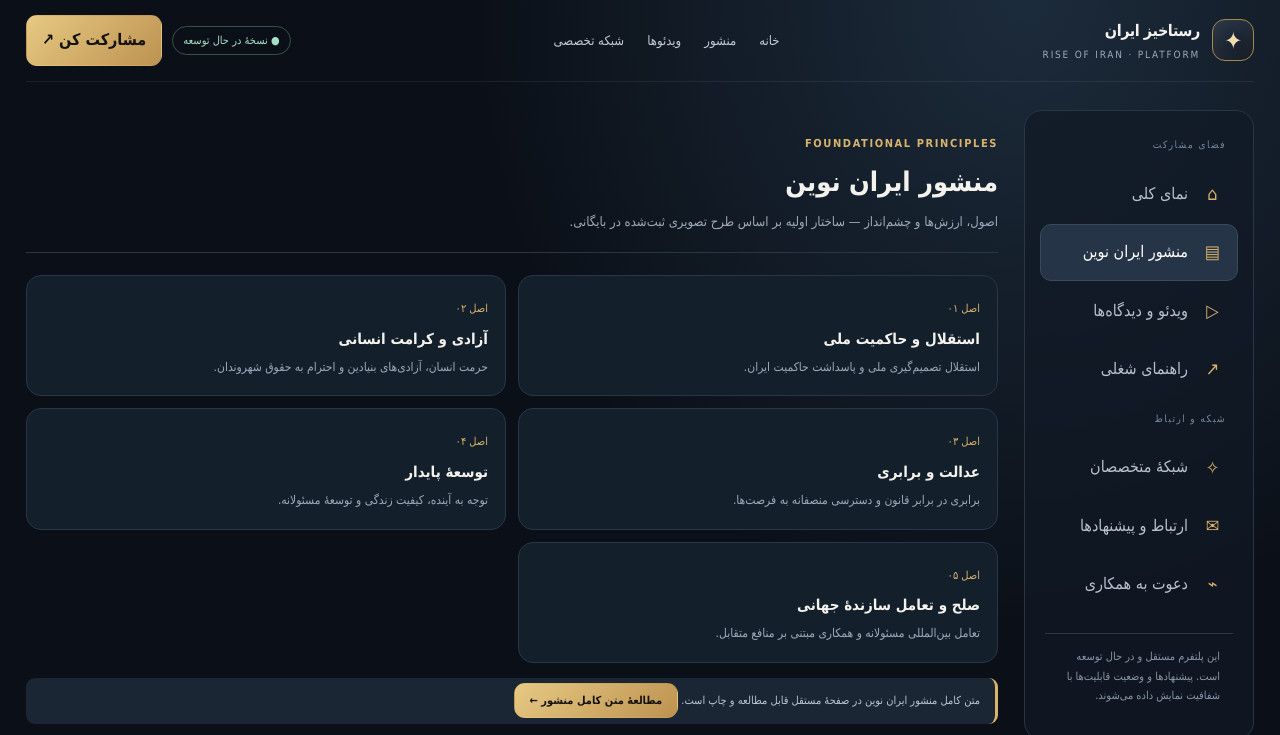
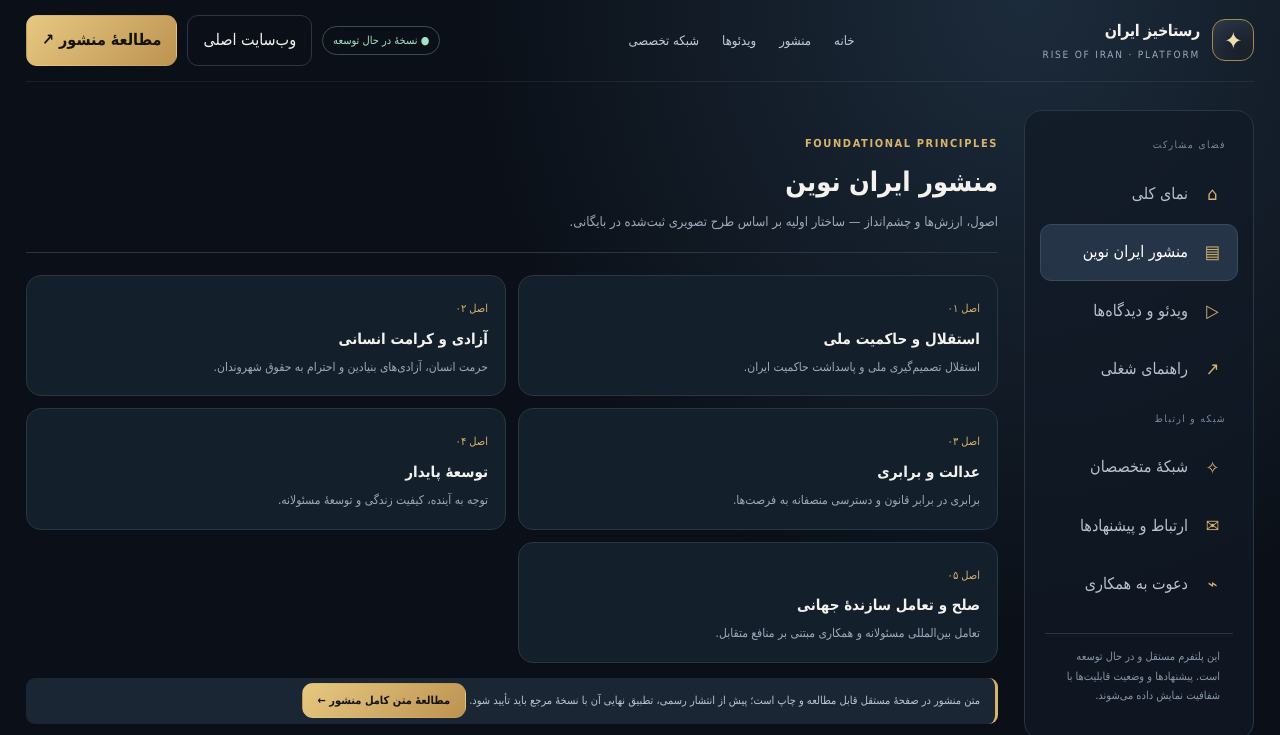
Before and after one commit to alighobadi868/Rise-of-Iran-Platform, a website: page public/dashboard.html in a window 1280 px wide. Both pictures are taken after a click on the button "مطالعهٔ منشور ←". Shown: the top 735 px of the page. Drawn offline with Linux system fonts and the light colour scheme; no server answers.

Commit message:
Connect the platform dashboard to the redesigned public website

```diff
--- a/public/dashboard.html
+++ b/public/dashboard.html
@@ -14,9 +14,9 @@
 <body>
 <div class="shell">
 <header class="topbar">
-<a class="brand" href="#" data-view="home"><span class="sigil">✦</span><span>رستاخیز ایران<small>RISE OF IRAN · PLATFORM</small></span></a>
+<a class="brand" href="/" aria-label="بازگشت به وب‌سایت رسمی"><span class="sigil">✦</span><span>رستاخیز ایران<small>RISE OF IRAN · PLATFORM</small></span></a>
 <nav class="topnav"><a href="#" data-view="home">خانه</a><a href="#" data-view="charter">منشور</a><a href="#" data-view="feed">ویدئوها</a><a href="#" data-view="experts">شبکه تخصصی</a></nav>
-<div class="top-actions"><span class="pill">● نسخهٔ در حال توسعه</span><button class="btn primary" data-view="feed">مشارکت کن ↗</button></div>
+<div class="top-actions"><span class="pill">● نسخهٔ در حال توسعه</span><a class="btn ghost" href="/">وب‌سایت اصلی</a><a class="btn primary" href="/charter.html">مطالعهٔ منشور ↗</a></div>
 </header>
 <div class="layout">
 <aside class="side">
@@ -58,7 +58,7 @@
 <article class="charter-item"><span class="n">اصل ۰۴</span><h3>توسعهٔ پایدار</h3><p>توجه به آینده، کیفیت زندگی و توسعهٔ مسئولانه.</p></article>
 <article class="charter-item"><span class="n">اصل ۰۵</span><h3>صلح و تعامل سازندهٔ جهانی</h3><p>تعامل بین‌المللی مسئولانه و همکاری مبتنی بر منافع متقابل.</p></article>
 </div>
-<div class="notice">متن کامل منشور ایران نوین در صفحهٔ مستقل قابل مطالعه و چاپ است. <a class="btn primary" href="/charter.html" target="_blank" rel="noopener">مطالعهٔ متن کامل منشور ←</a></div>
+<div class="notice">متن منشور در صفحهٔ مستقل قابل مطالعه و چاپ است؛ پیش از انتشار رسمی، تطبیق نهایی آن با نسخهٔ مرجع باید تأیید شود. <a class="btn primary" href="/charter.html" target="_blank" rel="noopener">مطالعهٔ متن کامل منشور ←</a></div>
 <div class="panel"><h2>پرسش دربارهٔ منشور</h2><p class="muted">پرسشت را ثبت کن. سامانه فعلاً نمی‌تواند ادعا کند که پاسخ را با تمام بندهای سند نهایی تطبیق داده است.</p><label class="field">سؤال<textarea id="question" placeholder="سؤالت دربارهٔ یک اصل یا بند را بنویس…"></textarea></label><button class="btn primary" id="ask">بررسی سؤال</button><div id="answer" class="answer" aria-live="polite"></div></div>
 </section>
 <section id="feed" class="view">
```
